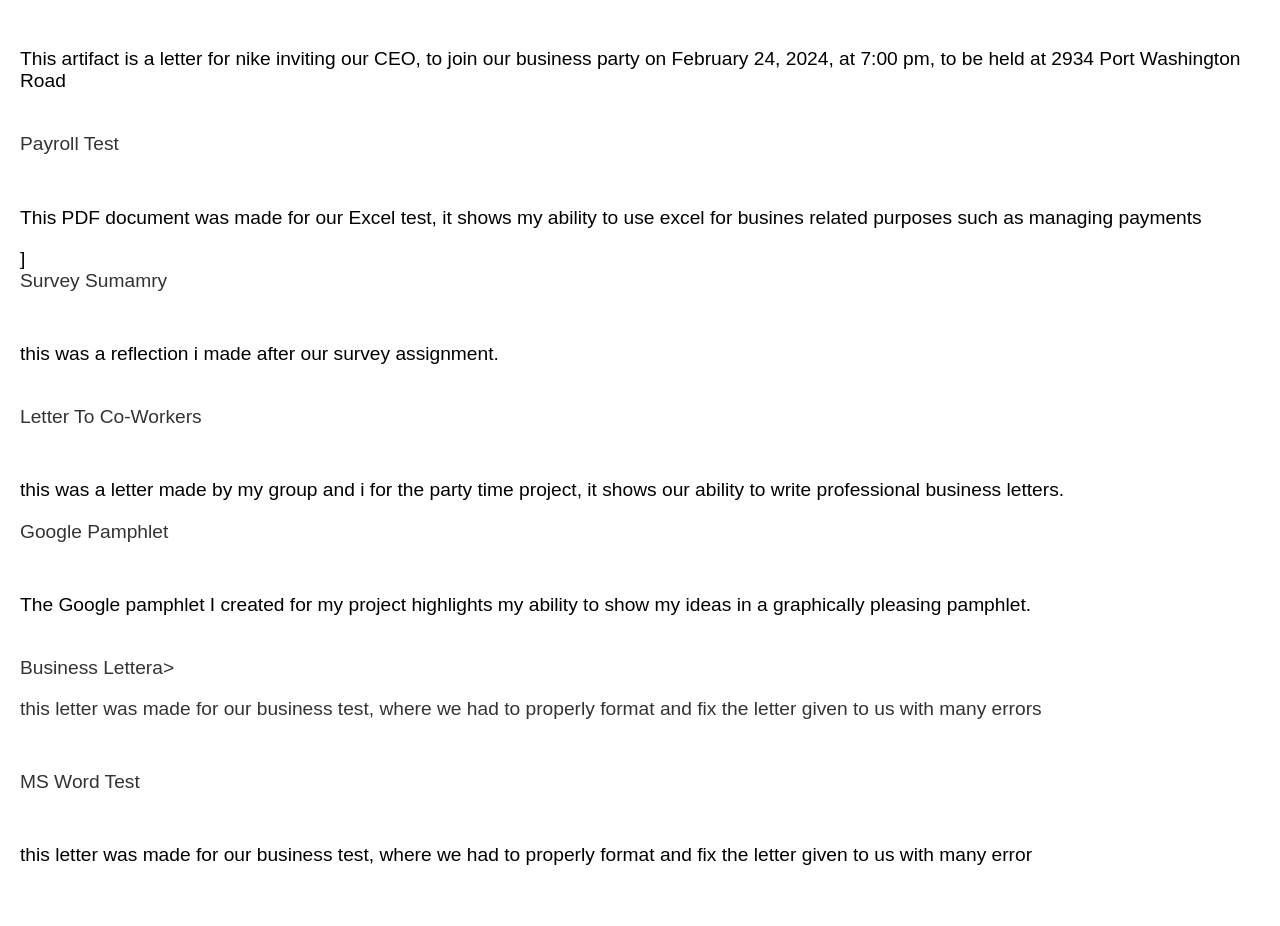
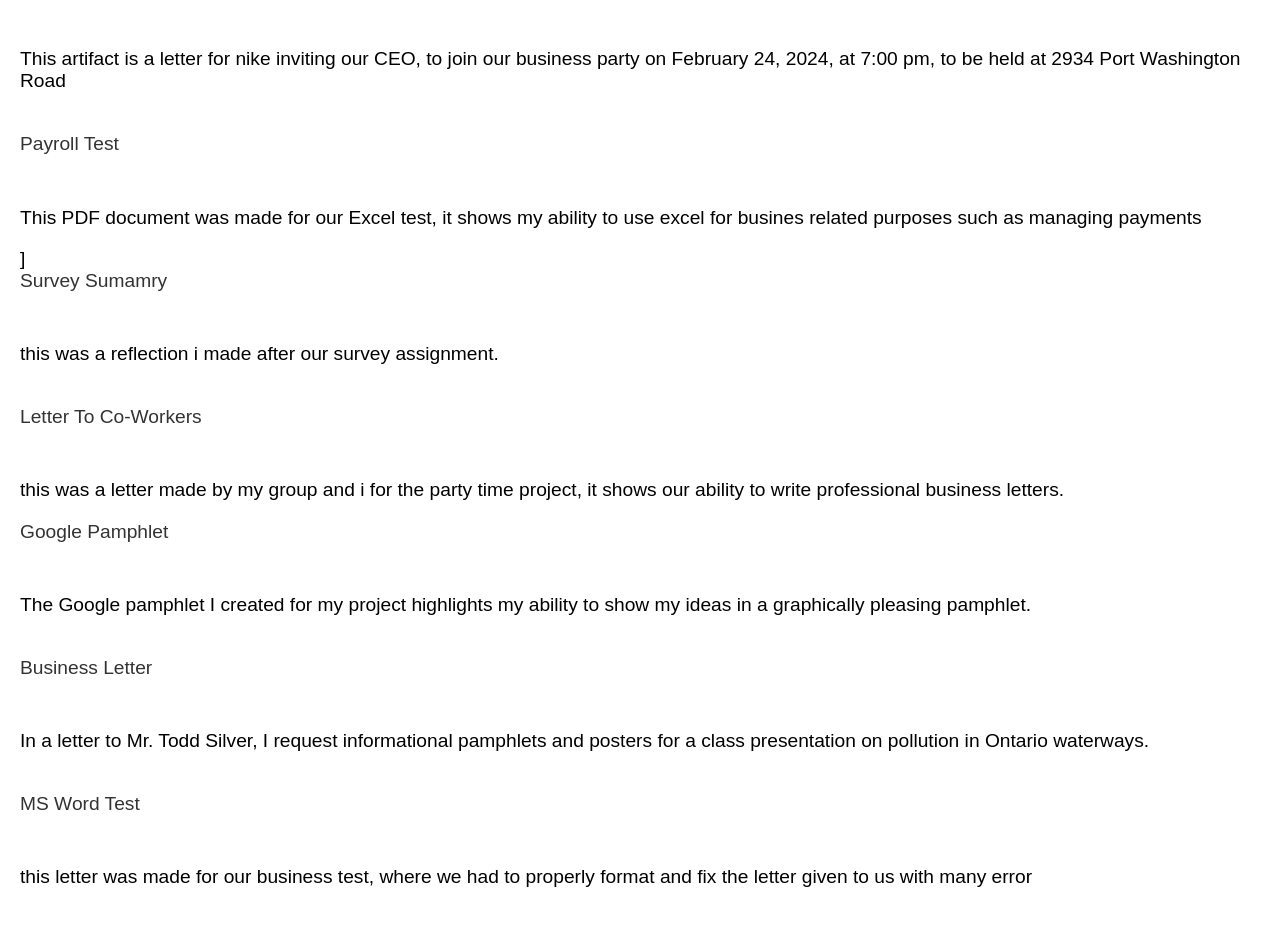
Before and after one commit to Shxwnw/Business-Website, a plain HTML site: page Artifacts.html in a window 1280 px wide. Shown: the part 148-1074 px from the top of the page. Drawn offline with Linux system fonts and the light colour scheme.

Commit message:
Update Artifacts.html

```diff
--- a/Artifacts.html
+++ b/Artifacts.html
@@ -88,9 +88,9 @@
             <br>
             <P>The Google pamphlet I created for my project highlights my ability to show my ideas in a graphically pleasing pamphlet.</P>
             <br>
-            <a href=artifact6.pdf target="_blank">Business Lettera>
+            <a href=artifact6.pdf target="_blank">Business Letter</a>
                 <br>
-                <P>this letter was made for our business test, where we had to properly format and fix the letter given to us with many errors</P>
+                <P>In a letter to Mr. Todd Silver, I request informational pamphlets and posters for a class presentation on pollution in Ontario waterways.</P>
                 <br>
             <a href=artifact7.pdf target="_blank">MS Word Test</a>
                 <br>
```
